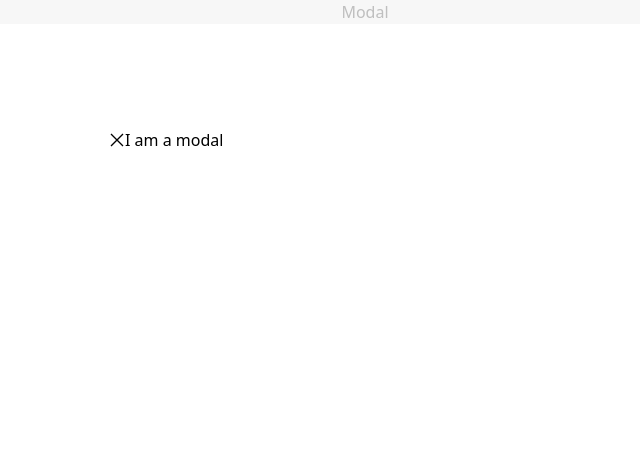
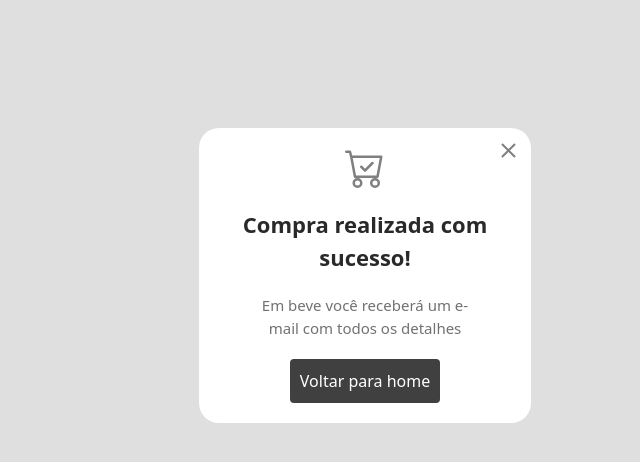
Before and after one commit to dudawiltiner/pokemon-marketplace-accenture, a React (Create React App) app: page / in a window 1280 px wide. Both pictures are taken after a click on the button "Modal". Shown: the top 462 px of the page, without its empty margins (275-915 px from the left). Built offline with nearby package versions, Linux system fonts and the light colour scheme.

Commit message:
Estilização, componetização e finalização do ModalShopping

```diff
--- a/src/components/ModalShopping.jsx
+++ b/src/components/ModalShopping.jsx
@@ -3,7 +3,6 @@
 /* eslint-disable react/jsx-no-bind */
 /* eslint-disable react/button-has-type */
 import React, { useState } from 'react';
-import { GrClose } from 'react-icons/gr';
 import Modal from 'react-modal';
 import * as S from '../styles/ModalShopping';
 
@@ -31,9 +30,12 @@ export default function ModalShopping() {
       >
 
         <S.CloseButton onClick={ handleCloseModal }><S.CloseIcon /></S.CloseButton>
-
-        <button onClick={ handleCloseModal }><GrClose /></button>
-        <div>I am a modal</div>
+        <S.CartIcon />
+        <S.Text1>Compra realizada com sucesso!</S.Text1>
+        <S.Text2>Em beve você receberá um e-mail com todos os detalhes</S.Text2>
+        <S.ContentButton>
+          <S.HomeButton to="/">Voltar para home</S.HomeButton>
+        </S.ContentButton>
       </S.ModalContainer>
     </S.Container>
   );
--- a/src/styles/ModalShopping.js
+++ b/src/styles/ModalShopping.js
@@ -1,12 +1,16 @@
 import Modal from 'react-modal';
+import { BsCartCheck } from 'react-icons/bs';
 import styled from 'styled-components';
 import { IoMdClose } from 'react-icons/io'
+import { Link } from 'react-router-dom';
 
 export const ModalContainer = styled(Modal)`
-  display: flex;
+  //display: flex;
   background-color: white;
-  margin: 10% 30%;
+  margin: 10% 37%;
+  padding-top: 10px;
   border-radius: 20px;
+  position: relative;
 `;
 
 export const Container = styled.div`
@@ -14,11 +18,11 @@ export const Container = styled.div`
   display: flex;
   justify-content: center;
   align-items: center;
-  background-color: #DDDDDD;
-  border-radius: 20px;`
+  background-color: gray;
+  height: 100vh;`
 
 export const CloseIcon = styled(IoMdClose)`
-  color: white;
+  color: gray;
   width: 25px;
   height: 25px;`
 
@@ -28,3 +32,41 @@ export const CloseButton = styled.button`
   right: 0px;
   top: 0px;
   margin: 10px;`
+
+export const CartIcon = styled(BsCartCheck)`
+  color: gray;
+  width: 40px;
+  height: 40px;
+  margin-right: auto;
+  margin-left: auto;
+  margin-top: 10px;`
+
+export const Text1 = styled.p`
+  color: #292929;
+  font-weight: 600;
+  text-align: center;
+  font-size: 22px;
+  margin-top: 20px;`
+
+export const Text2 = styled.p`
+  color: #717171;
+  text-align: center;
+  font-size: 15px;
+  width: 230px;
+  margin-right: auto;
+  margin-left: auto;
+  margin-top: 20px;`
+
+export const HomeButton = styled(Link)`
+  background-color: #404040;
+  color: white;
+  border-radius: 4px;
+  padding: 10px;
+  margin-right: auto;
+  margin-left: auto;`
+
+export const ContentButton = styled.div`
+  display: flex;
+  justify-content: center;
+  padding: 20px;
+  `
```
